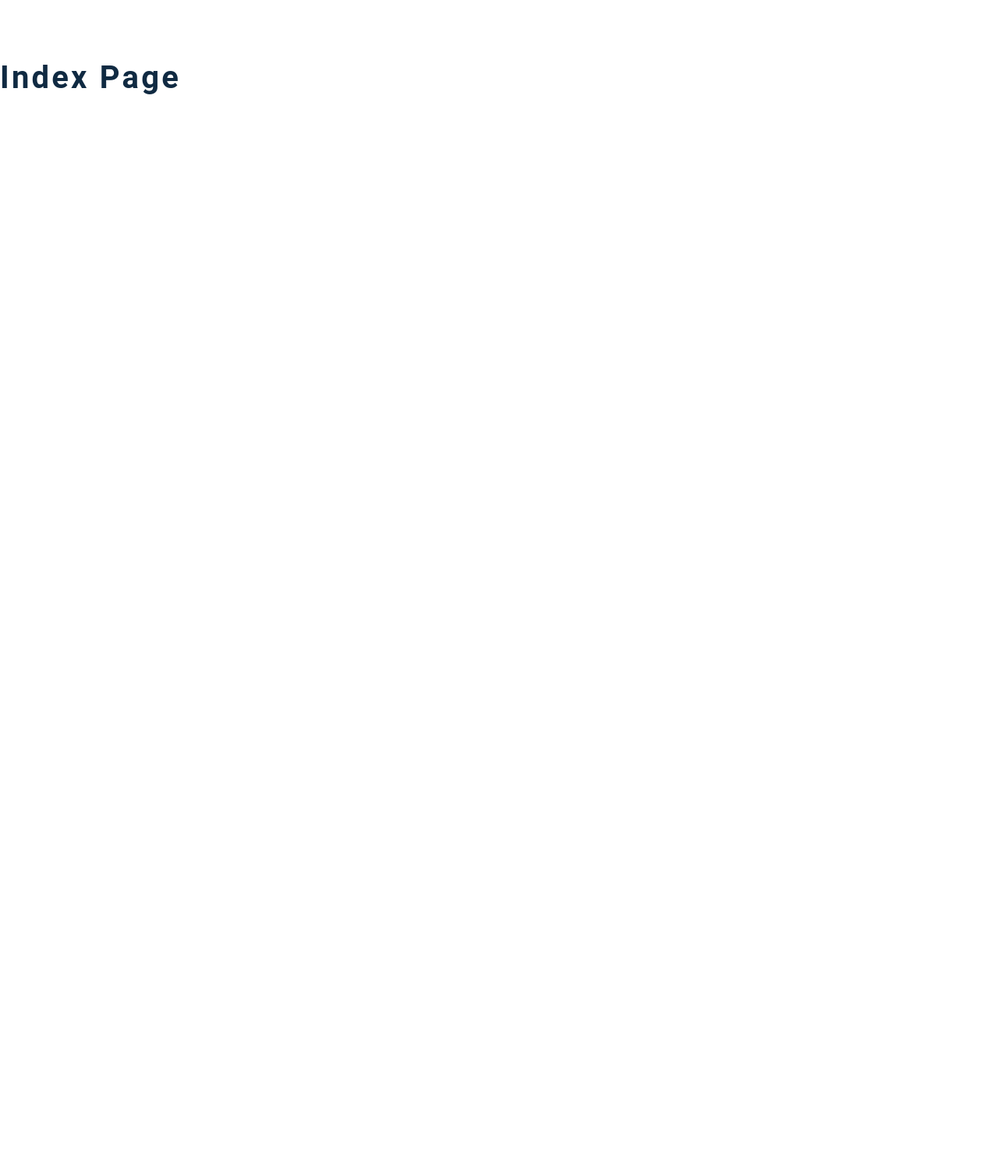
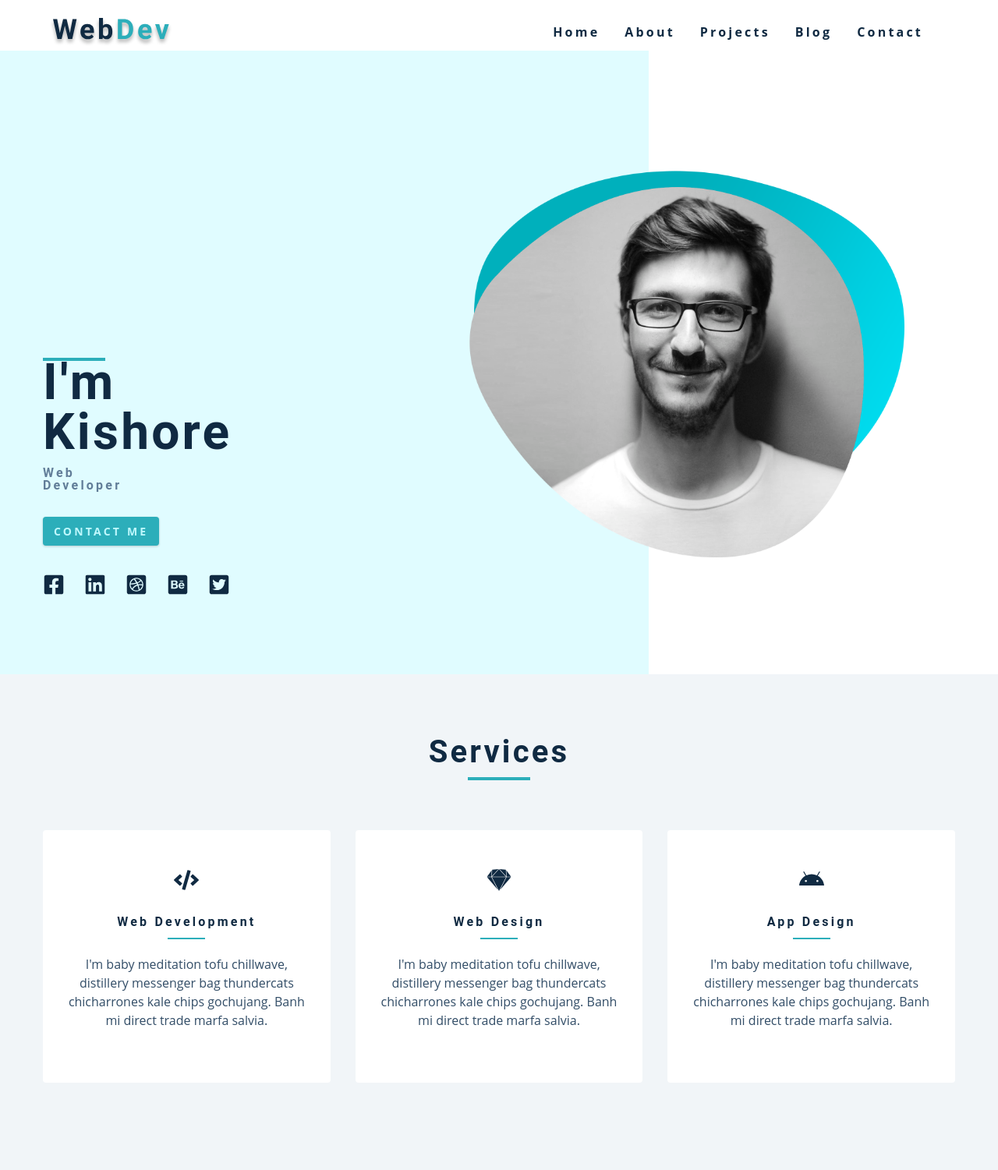
Before and after one commit to kishore007k/gatsby-portfolio, a Gatsby site: page / in a window 1280 px wide. Shown: the whole page at 78% size. Before the commit the page ends 800 px from the top, so only its background shows below. Built offline with nearby package versions, Linux system fonts and the light colour scheme; Gatsby itself is replaced by a stand-in of ours.

Commit message:
Initial Commit after adding Landing Page and Services
Signed-off-by: kishore007k <kishorekumarstar07@gmail.com>

```diff
--- a/gatsby-config.js
+++ b/gatsby-config.js
@@ -1,9 +1,3 @@
-/**
- * Configure your Gatsby site with this file.
- *
- * See: https://www.gatsbyjs.org/docs/gatsby-config/
- */
-
 module.exports = {
   siteMetadata: {
     title: "WebDev Portfolio",
--- a/src/components/Hero.js
+++ b/src/components/Hero.js
@@ -3,10 +3,43 @@ import Image from "gatsby-image"
 import { Link } from "gatsby"
 import { graphql, useStaticQuery } from "gatsby"
 import SocialLinks from "../constants/socialLinks"
-// ...GatsbyImageSharpFluid
+
+const query = graphql`
+  {
+    file(relativePath: { eq: "hero-img.png" }) {
+      childImageSharp {
+        fluid {
+          ...GatsbyImageSharpFluid
+        }
+      }
+    }
+  }
+`
 
 const Hero = () => {
-  return <h2>hero component</h2>
+  const {
+    file: {
+      childImageSharp: { fluid },
+    },
+  } = useStaticQuery(query)
+
+  return (
+    <header className="hero">
+      <div className="section-center hero-center">
+        <article className="hero-info">
+          <div className="underline">
+            <h1>I'm Kishore</h1>
+            <h4>Web Developer</h4>
+            <Link to="/contact" className="btn">
+              Contact Me
+            </Link>
+            <SocialLinks />
+          </div>
+        </article>
+        <Image fluid={fluid} className="hero-img" />
+      </div>
+    </header>
+  )
 }
 
 export default Hero
--- a/src/components/Layout.js
+++ b/src/components/Layout.js
@@ -1,12 +1,13 @@
 import React from "react"
-// import "../css/main.css"
+import "../css/main.css"
 import Navbar from "./Navbar"
 import Sidebar from "./Sidebar"
 import Footer from "./Footer"
 const Layout = ({ children }) => {
   return (
     <>
-      <h2>layout component</h2>
+      <Navbar />
+      {children}
     </>
   )
 }
--- a/src/components/Navbar.js
+++ b/src/components/Navbar.js
@@ -3,7 +3,19 @@ import logo from "../assets/logo.svg"
 import { FaAlignRight } from "react-icons/fa"
 import PageLinks from "../constants/links"
 const Navbar = () => {
-  return <h2>navbar component</h2>
+  return (
+    <nav>
+      <div className="nav-center">
+        <div className="nav-header">
+          <img src={logo} alt="logo" />
+          <button type="button" className="toggle-btn">
+            <FaAlignRight />
+          </button>
+        </div>
+        <PageLinks styleClass="nav-links" />
+      </div>
+    </nav>
+  )
 }
 
 export default Navbar
--- a/src/components/Services.js
+++ b/src/components/Services.js
@@ -2,7 +2,24 @@ import React from "react"
 import Title from "./Title"
 import services from "../constants/services"
 const Services = () => {
-  return <h2>services component</h2>
+  return (
+    <section className="section bg-grey">
+      <Title title="services" />
+      <div className="section-center services-center">
+        {services.map(service => {
+          const { id, icon, title, text } = service
+          return (
+            <article key={id} className="service">
+              {icon}
+              <h4>{title}</h4>
+              <div className="underline"></div>
+              <p>{text}</p>
+            </article>
+          )
+        })}
+      </div>
+    </section>
+  )
 }
 
 export default Services
--- a/src/components/Title.js
+++ b/src/components/Title.js
@@ -1,7 +1,12 @@
 import React from "react"
 
-const Title = () => {
-  return <h2>title component</h2>
+const Title = ({ title }) => {
+  return (
+    <div className="section-title">
+      <h2>{title || "default title"}</h2>
+      <div className="underline"></div>
+    </div>
+  )
 }
 
 export default Title
--- a/src/css/main.css
+++ b/src/css/main.css
@@ -67,7 +67,7 @@ body {
   color: var(--clr-grey-1);
   line-height: 1.5;
   font-size: 0.875rem;
-  margin-top: 5rem;
+  margin-top: 1rem;
 }
 ul {
   list-style-type: none;
@@ -134,6 +134,7 @@ p {
   padding: 0.375rem 0.75rem;
   letter-spacing: var(--spacing);
   display: inline-block;
+  width: max-content;
   font-weight: 700;
   -webkit-transition: var(--transition);
   transition: var(--transition);
@@ -407,8 +408,6 @@ Hero
 */
 /* underline added to globals */
 .hero {
-  margin-top: -5rem;
-  padding-top: 5rem;
   height: 100vh;
   background: var(--clr-primary-10);
   position: relative;
--- a/src/pages/index.js
+++ b/src/pages/index.js
@@ -7,6 +7,11 @@ import Jobs from "../components/Jobs"
 import Projects from "../components/Projects"
 import Blogs from "../components/Blogs"
 export default () => {
-  return <h2>index page</h2>
+  return (
+    <Layout>
+      <Hero />
+      <Services />
+    </Layout>
+  )
 }
 // ...GatsbyImageSharpFluid
```
Also changed, not shown: 1 other file.
